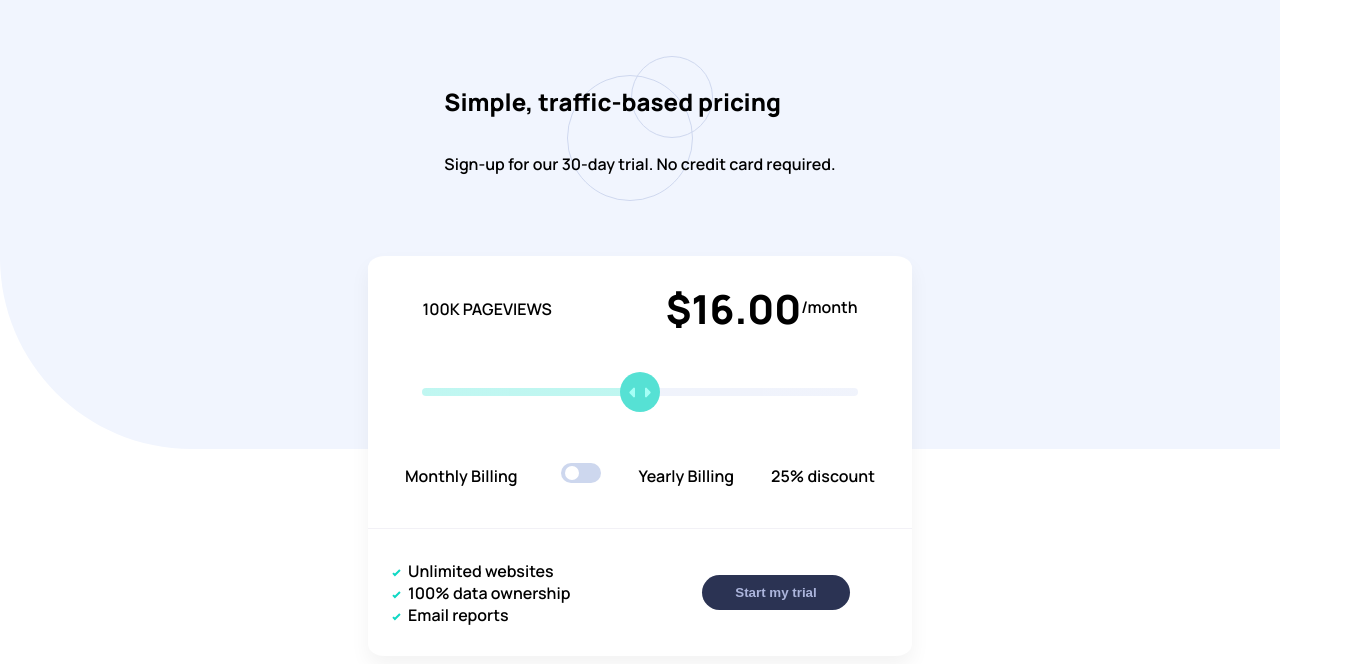
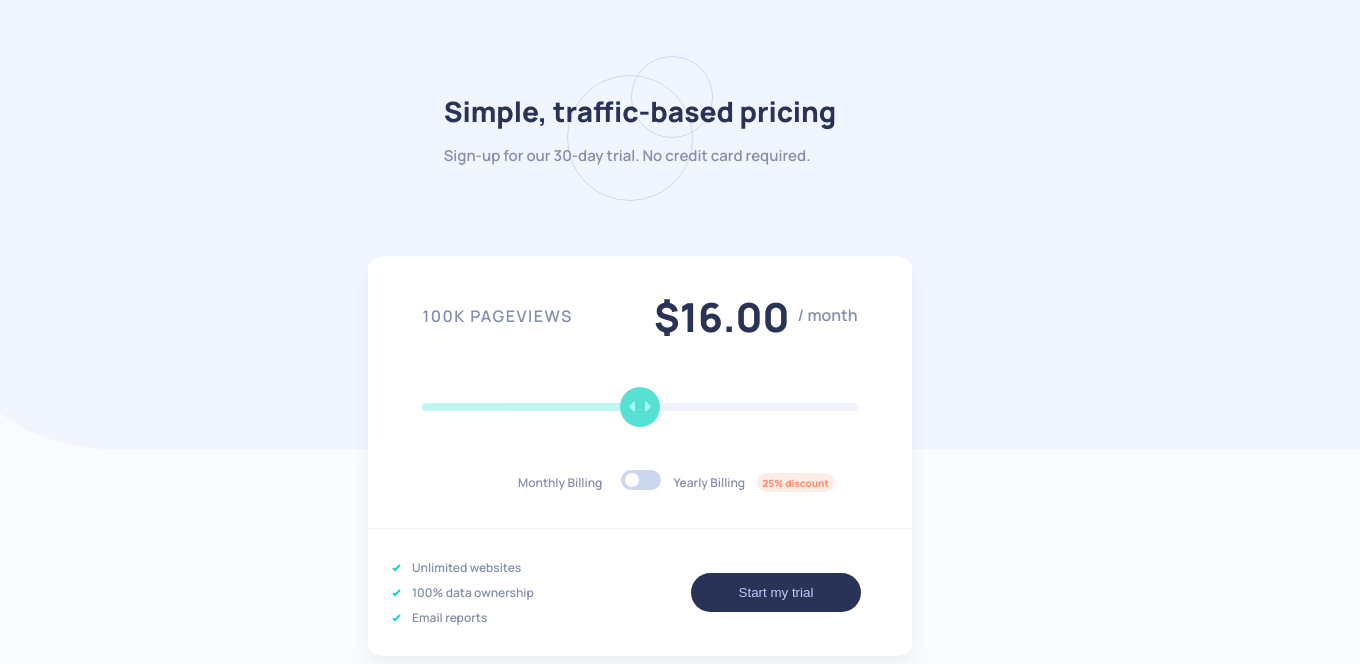
Before and after one commit to jpyepez/00_Interactive_pricing_component, a plain HTML site: page index.html in a window 1280 px wide. Shown: the whole page, 1360 px wide, since content can reach past the window. Drawn offline with Linux system fonts and the light colour scheme.

Commit message:
finished styles, need interaction

```diff
--- a/index.html
+++ b/index.html
@@ -23,7 +23,7 @@
 
         <div class="range-container__labels">
           <p id="pageviews">100K pageviews</p>
-          <p><span id="price">$16.00</span>/month</p>
+          <p><span id="price">$16.00</span>/ month</p>
         </div>
 
         <div class="range-container__range">
@@ -40,7 +40,7 @@
             </label>
           </div>
           <p>Yearly Billing</p>
-          <p>25% discount</p>
+          <p id="discount">25% discount</p>
         </div>
       </div>
 
--- a/index.js
+++ b/index.js
@@ -25,7 +25,7 @@ range.oninput = event => {
     let views = pricing[val].views;
     currentPrice = pricing[val].price;
 
-    range.style.background = `linear-gradient(to right, hsl(174, 77%, 80%) 0%, hsl(174, 77%, 80%) ${rangeProgress}%, hsl(224, 65%, 95%) ${rangeProgress}%, hsl(224, 65%, 95%) 100%)`;
+    range.style.background = `linear-gradient(to right, var(--soft-cyan) 0%, var(--soft-cyan) ${rangeProgress}%, hsl(224, 65%, 95%) ${rangeProgress}%, hsl(224, 65%, 95%) 100%)`;
     pageViews.textContent = `${views}`
     price.textContent = `$${applyDiscount(currentPrice).toFixed(2)}`
 }
--- a/style.css
+++ b/style.css
@@ -1,4 +1,19 @@
 /* common styles */
+
+:root {
+    --soft-cyan: hsl(174, 77%, 80%);
+    --strong-cyan: hsl(174, 86%, 45%);
+    --discount-bg: hsl(14, 92%, 95%);
+    --discount-text: hsl(15, 100%, 70%);
+    --cta-pale-blue: hsl(226, 100%, 87%);
+
+    --white: hsl(0, 0%, 100%);
+    --main-bg-pale-blue: hsl(230, 100%, 99%);
+    --empty-range: hsl(224, 65%, 95%);
+    --toggle-bg: hsl(223, 50%, 87%);
+    --text-gray-blue: hsl(225, 20%, 60%);
+    --cta-dark-blue: hsl(227, 35%, 25%);
+}
 
 /* Border box declaration */
 html {
@@ -16,9 +31,17 @@ body {
     padding: 0;
     font-family: Arial, Geneva, sans-serif;
     font-family: 'Manrope', sans-serif;
+    color: var(--text-gray-blue);
+
+    display: flex;
+    flex-flow: column nowrap;
+    justify-content: center;
+    align-items: center;
+
+    background-color: var(--main-bg-pale-blue);
 }
 
-html, body, main {
+html, body {
     height: 100%;
 }
 
@@ -26,6 +49,10 @@ html, body, main {
 
 /* body styles */
 main {
+    margin: 0;
+    width: 1440px;
+    height: 800px;
+
     background-image: url("images/bg-pattern.svg");
     background-repeat: no-repeat;
     display: flex;
@@ -45,10 +72,20 @@ main {
     background-position: center;
 }
 
+h2 {
+    margin: 1rem 0 0 0;
+    font-size: 1.75em;
+    color: var(--cta-dark-blue);
+}
+
+.intro-container p {
+    font-size: 15px;
+}
+
 .pricing-container {
     width: 34rem;
     height: 25rem;
-    background-color: hsl(0, 0%, 100%);
+    background-color: var(--white);
     border-radius: 3%;
     box-shadow: 0px 10px 20px rgba(0, 0, 0, .05);
 
@@ -75,6 +112,8 @@ main {
 
 .range-container__labels p:first-child {
     margin-left: 10%;
+
+    letter-spacing: 1.5px;
     text-transform: uppercase;
 }
 
@@ -82,6 +121,11 @@ main {
     margin: 0;
     display: inline-block;
     vertical-align: middle;
+}
+
+#price {
+    padding: .5rem;
+    color: var(--cta-dark-blue);
 }
 
 .range-container__labels p:last-child {
@@ -115,7 +159,7 @@ main {
 
      height: 8px; /* Specified height */
      border-radius: 5px;
-     background: linear-gradient(to right, hsl(174, 77%, 80%) 0%, hsl(174, 77%, 80%) 50%, hsl(224, 65%, 95%) 50%, hsl(224, 65%, 95%) 100%); /* Grey background */
+     background: linear-gradient(to right, var(--soft-cyan) 0%, var(--soft-cyan) 50%, var(--empty-range) 50%, var(--empty-range) 100%); /* Grey background */
      outline: none; /* Remove outline */
      opacity: 0.7; /* Set transparency (for mouse-over effects on hover) */
      -webkit-transition: .2s; /* 0.2 seconds transition on hover */
@@ -133,7 +177,7 @@ main {
     background: url('images/icon-slider.svg');
     background-repeat: no-repeat;
     background-position: center;
-    background-color: hsl(174, 86%, 45%);
+    background-color: var(--strong-cyan);
 
     cursor: pointer;
 }
@@ -150,9 +194,10 @@ main {
 }
 
 .range-container__billing {
+    padding: 0 4.5rem 0 9rem;
     display: flex;
     flex-flow: row nowrap;
-    justify-content: space-evenly;
+    justify-content: space-around;
     align-items: center;
 
     flex-grow: 1;
@@ -160,6 +205,7 @@ main {
 
 .range-container__billing p {
     display: inline-block;
+    font-size: .75em;
     vertical-align: middle;
 }
 
@@ -184,7 +230,7 @@ main {
     width: 40px;
     height: 20px;
     border-radius: 15px;
-    background-color: hsl(223, 50%, 87%);
+    background-color: var(--toggle-bg);
     transition: all 0.3s;
 }
 
@@ -199,18 +245,29 @@ main {
     top: 3px;
     width: 14px;
     height: 14px;
-    background: hsl(0, 0%, 100%);
+    background: var(--white);
     border-radius: 50%;;
     z-index: 1;
     transition: transform 0.3s;
 }
 
 [type="checkbox"]:checked + span {
-    background-color: hsl(174, 86%, 45%);
+    background-color: var(--strong-cyan);
 }
 
 [type="checkbox"]:checked + span::before {
     transform: translateX(18px)
+}
+
+#discount {
+    padding: .25em .5em;
+    border-radius: 10px;
+
+    font-size: .625em;
+    font-weight: 800;
+
+    color: var(--discount-text);
+    background-color: var(--discount-bg);
 }
 
 .button-container {
@@ -230,9 +287,12 @@ main {
     display: flex;
     flex-flow: column nowrap;
     justify-content: center;
+
+    font-size: .75em;
 }
 
 ul li {
+    padding: 4px;
     list-style-image: url('/images/icon-check.svg');
 }
 
@@ -245,15 +305,14 @@ ul li {
 }
 
 button {
-    padding: .75em 2.5em;
+    padding: .75rem 3rem;
     border: none;
     border-radius: 2em;
 
     text-decoration: none;
-    font-weight: 800;
 
-    color: #ACB5DC;
-    background-color: #2B3353;
+    color: var(--cta-pale-blue);
+    background-color: var(--cta-dark-blue);
     transition: all .2s;
 }
 
```
